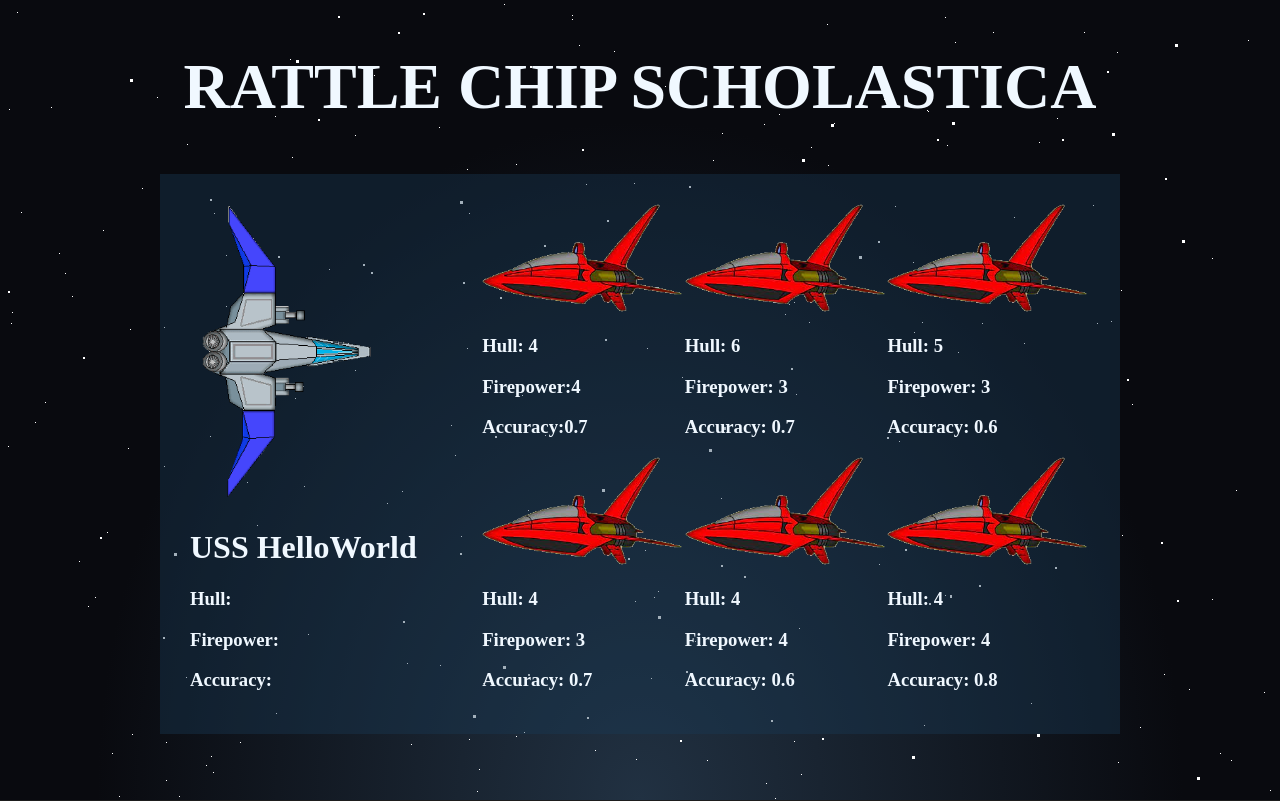
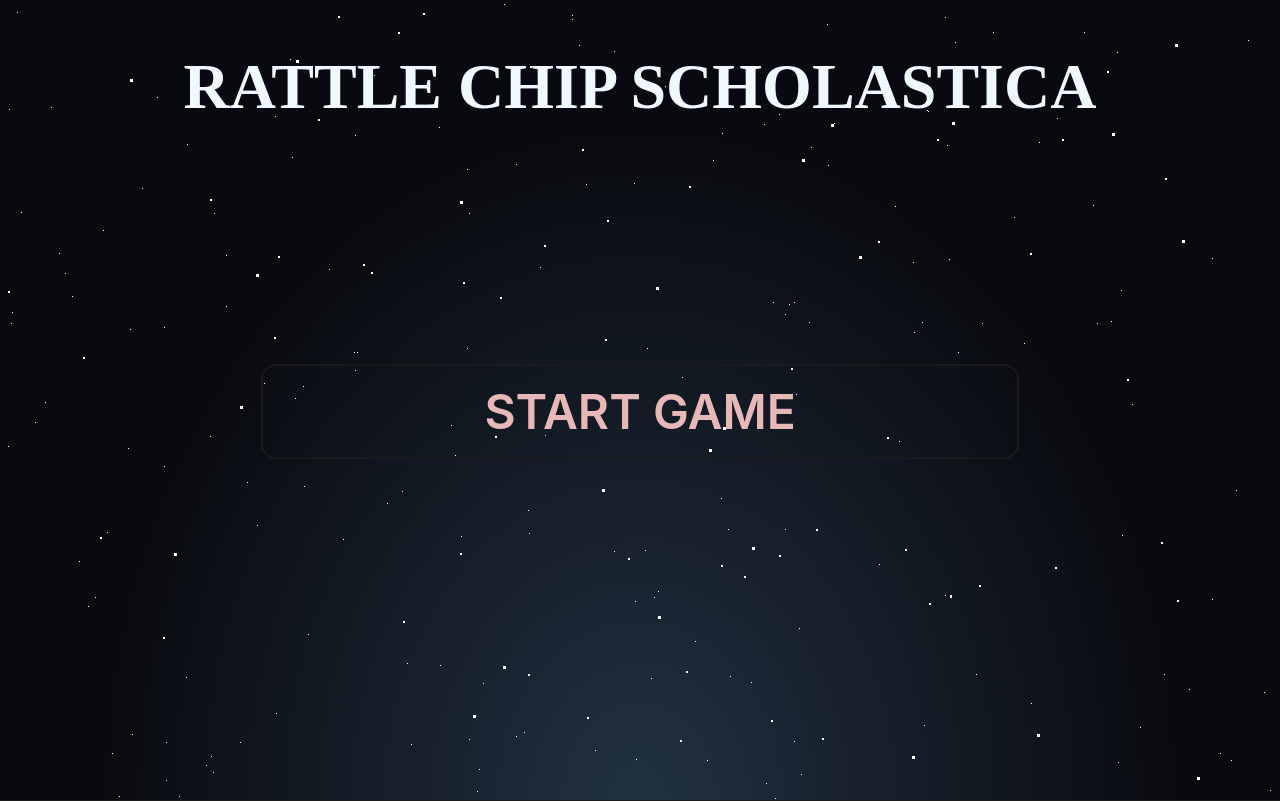
Before and after one commit to levisikudi/Mod-1-Project-Per-Scholas, a plain HTML site: page index.html in a window 1280 px wide. Shown: the top 801 px of the page. Drawn offline with Linux system fonts and the light colour scheme.

Commit message:
startGame functionality running

```diff
--- a/app.js
+++ b/app.js
@@ -1,4 +1,8 @@
 //make a class that creates ships
+let startButton = document.querySelector(".start-button")
+let everything = document.querySelector(".everything")
+
+
 class Ship{
     constructor(name, hull, firepower, accuracy){
         this.name = name;
@@ -33,6 +37,8 @@ class Ship{
 let myShip = new Ship("USS HelloWorld", 20, 5,0.7)
 console.log(myShip);
 
+
+
 //make a factory which holds alien ships
 class Fleet{
     constructor(className){
@@ -64,27 +70,6 @@ enemyShips.addShip("Ship 6")
 console.log(enemyShips);
 
 // make a start game function
-const battle = () =>{
-    // set each ship's properties
-    enemyShips.ships.forEach(ship => {
-        while (ship.hull >= 0) {
-            let i = 0;
-          if (myShip.hull <= 0) {
-            console.log(" THE USS HAS BEEN COMPLETELY AND UTTERLY DESTROYED")
-
-            break
-          }
-          ship.attackShip()
-          console.log(ship)
-          if (ship.hull <= 0) { break }
-          //update ship[i]'s stats
-        }
-      })
-
-
-}
-
-
 let enemyhull = document.querySelectorAll('.hull')
 let enemyfire = document.querySelectorAll('.fire')
 let enemyaccuracy = document.querySelectorAll('.accuracy')
@@ -95,16 +80,43 @@ console.log(enemyhull);
 
 
 const updateStat = () =>{
+
+
     enemyShips.ships.forEach((ship,i) => {
-        enemyhull[i].textContent += ship.hull
-        enemyfire[i].textContent += ship.firepower
-        enemyaccuracy[i].textContent += ship.accuracy
+        enemyhull[i].textContent = ship.hull
+        enemyfire[i].textContent = ship.firepower
+        enemyaccuracy[i].textContent = ship.accuracy
     });
 
 
 }
+updateStat()
+const battle = () =>{
+    // set each ship's properties
+    enemyShips.ships.forEach(ship => {
+        while (ship.hull >= 0) {
+          if (myShip.hull <= 0) {
+            console.log(" THE USS HAS BEEN COMPLETELY AND UTTERLY DESTROYED")
+            break
+          }
+          ship.attackShip()
+          console.log(ship)
+          if (ship.hull <= 0) { break }
+          //update ship[i]'s stats
+        }
+      })
+}
 
-updateStat()
+
+
+battle()
+
+const startGame = () =>{
+   startButton.classList.add("hidden")
+   everything.classList.remove("hidden")
+
+}
+
 
 
 
--- a/index.html
+++ b/index.html
@@ -24,14 +24,17 @@
         </div>
     </section>
 
-    <div class="everything">
+    <button class="start-button" onclick="startGame()">START GAME</button>
+
+
+    <div class="everything hidden">
 
         <div class="uss">
             <img src="./images/USS_Ship.png" id="uss-ship" alt="USS HelloWorld">
             <h1>USS HelloWorld</h1>
-            <h3>Hull:</h3>
-            <h3>Firepower:</h3>
-            <h3>Accuracy:</h3>
+            <h3 id="myHull">Hull:</h3>
+            <h3 id="myfire">Firepower:</h3>
+            <h3 id="myAccuracy">Accuracy:</h3>
         </div>
 
         <section class="enemy_ships">
--- a/styles.css
+++ b/styles.css
@@ -22,6 +22,56 @@ body{
     margin: 0;
     padding: 0;
     z-index: -1;
+}
+
+.start-button{
+  appearance: none;
+  background-color: transparent;
+  border: 2px solid #1A1A1A;
+  border-radius: 15px;
+  box-sizing: border-box;
+  color: rgb(230, 184, 184);
+  cursor: pointer;
+  display: block;
+  font-family: Roobert,-apple-system,BlinkMacSystemFont,"Segoe UI",Helvetica,Arial,sans-serif,"Apple Color Emoji","Segoe UI Emoji","Segoe UI Symbol";
+  font-size: 3rem;
+  font-weight: 600;
+  line-height: normal;
+  min-height: 60px;
+  min-width: 0;
+  outline: none;
+  padding: 16px 24px;
+  text-align: center;
+  text-decoration: none;
+  transition: all 300ms cubic-bezier(.23, 1, 0.32, 1);
+  user-select: none;
+  -webkit-user-select: none;
+  touch-action: manipulation;
+  width: 60%;
+  margin: 15rem auto;
+  will-change: transform;
+}
+
+.start-button:disabled {
+  pointer-events: none;
+}
+
+.start-button:hover {
+  color: #fff;
+  background-color: rgba(26, 26, 26, 0.4);
+  box-shadow: rgba(0, 0, 0, 0.25) 0 8px 15px;
+  transform: translateY(-2px);
+}
+
+.start-button:active {
+  box-shadow: none;
+  transform: translateY(0);
+  background-color: hsl(0, 44%, 48%);
+}
+
+.hidden{
+    display: none;
+    visibility: hidden;
 }
 .everything{
     display: grid;
```
